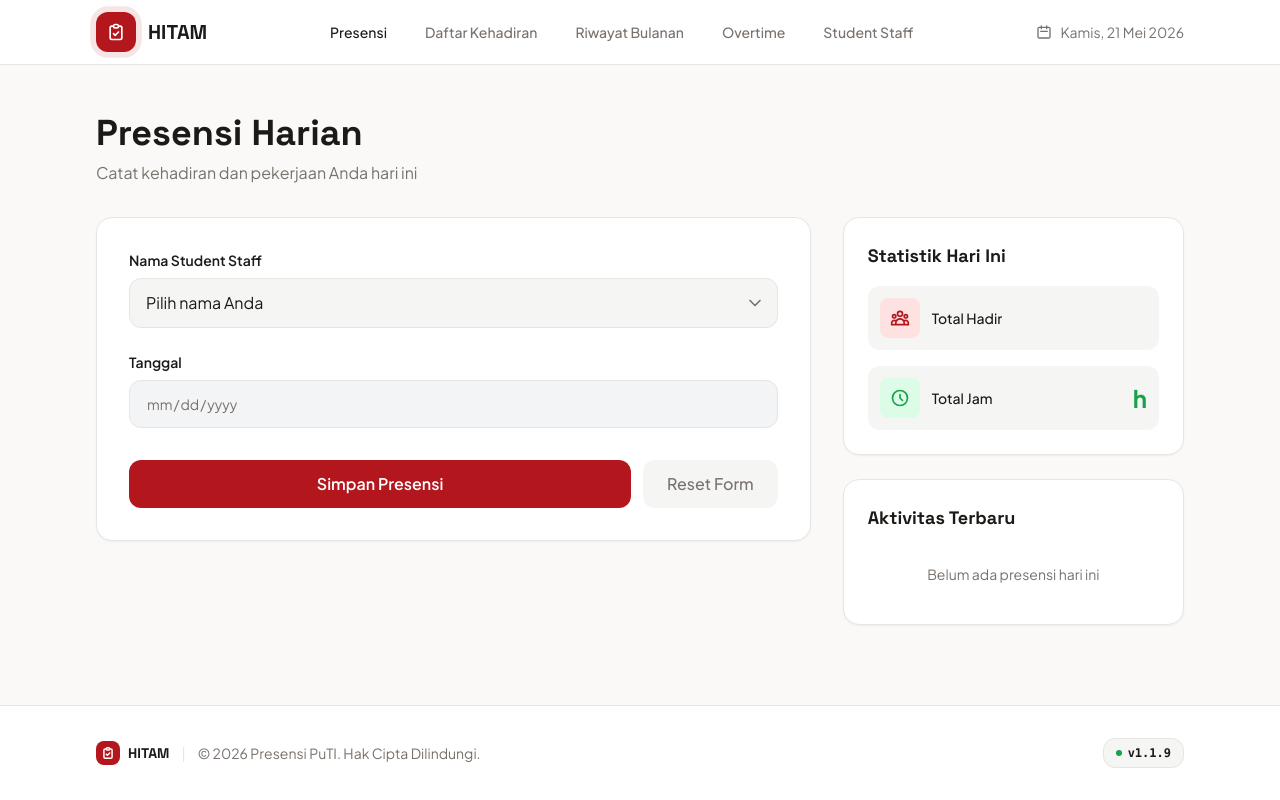
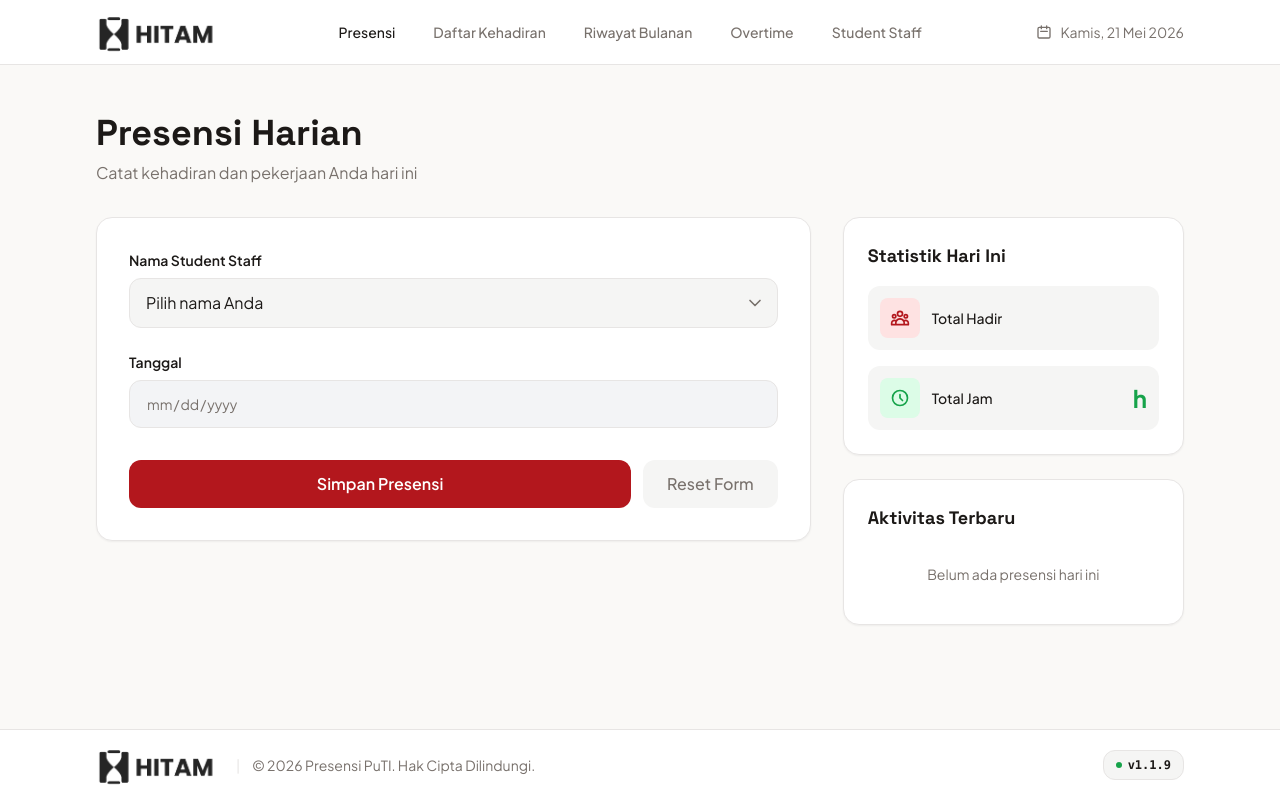
Before and after one commit to alirfanyasin/Presensi-PuTI, a Node server app: template views/presensi.ejs in a window 1280 px wide. Run offline with Node 20, Linux system fonts and the light colour scheme; the template is opened without the code that fills it, so the values that code supplies are empty; some libraries are stand-ins or nearby versions.

Commit message:
feat: update logo

```diff
--- a/app.js
+++ b/app.js
@@ -34,6 +34,7 @@ app.set("view engine", "ejs");
 app.set("views", path.join(__dirname, "views"));
 app.use(bodyParser.urlencoded({ limit: "50mb", extended: true }));
 app.use(bodyParser.json({ limit: "50mb" }));
+app.use(express.static(path.join(__dirname, "public")));
 app.use("/uploads", express.static(path.join(__dirname, "uploads")));
 
 const uploadsDir = path.join(__dirname, "uploads");
--- a/views/partials/footer.ejs
+++ b/views/partials/footer.ejs
@@ -1,17 +1,11 @@
 <!-- Footer -->
-<footer class="bg-card border-t border-border mt-auto py-6 sm:py-8 z-40 transition-all duration-300">
+<footer class="bg-card border-t border-border mt-auto  transition-all duration-300">
     <div class="max-w-6xl mx-auto px-4 sm:px-6 lg:px-8 flex flex-col md:flex-row items-center justify-between gap-4">
 
         <!-- Left side: App Info & Copyright -->
         <div class="flex flex-col sm:flex-row items-center gap-2 sm:gap-3 text-sm text-muted text-center md:text-left">
             <div class="flex items-center gap-2">
-                <div class="w-6 h-6 bg-accent rounded-lg flex items-center justify-center">
-                    <svg class="w-3.5 h-3.5 text-white" fill="none" stroke="currentColor" viewBox="0 0 24 24">
-                        <path stroke-linecap="round" stroke-linejoin="round" stroke-width="2.5"
-                            d="M9 5H7a2 2 0 00-2 2v12a2 2 0 002 2h10a2 2 0 002-2V7a2 2 0 00-2-2h-2M9 5a2 2 0 002 2h2a2 2 0 002-2M9 5a2 2 0 012-2h2a2 2 0 012 2m-6 9l2 2 4-4" />
-                    </svg>
-                </div>
-                <span class="font-display font-bold text-fg">HITAM</span>
+                <img src="/logo_typography.png" alt="HITAM Logo" class="h-auto w-32">
             </div>
             <span class="hidden sm:inline text-border">|</span>
             <span>&copy; <%= new Date().getFullYear() %> Presensi PuTI. Hak Cipta Dilindungi.</span>
--- a/views/partials/nav.ejs
+++ b/views/partials/nav.ejs
@@ -1,39 +1,42 @@
 <!-- Navigation -->
 <nav class="bg-card border-b border-border sticky top-0 z-50">
     <div class="max-w-6xl mx-auto px-4 sm:px-6 lg:px-8">
-            <div class="flex flex-col sm:flex-row sm:items-center sm:justify-between h-auto sm:h-16 py-3 sm:py-0 gap-3 sm:gap-4">
+        <div
+            class="flex flex-col sm:flex-row sm:items-center sm:justify-between h-auto sm:h-16 py-3 sm:py-0 gap-3 sm:gap-4">
 
             <!-- Logo & Date (Top row on mobile, left on desktop) -->
             <div class="flex items-center justify-between sm:justify-start gap-3 w-full sm:w-auto">
                 <div class="flex items-center gap-3">
-                        <div class="w-10 h-10 bg-accent rounded-xl flex items-center justify-center logo-pulse">
-                            <svg class="w-5 h-5 text-white" fill="none" stroke="currentColor" viewBox="0 0 24 24">
-                                <path stroke-linecap="round" stroke-linejoin="round" stroke-width="2" d="M9 5H7a2 2 0 00-2 2v12a2 2 0 002 2h10a2 2 0 002-2V7a2 2 0 00-2-2h-2M9 5a2 2 0 002 2h2a2 2 0 002-2M9 5a2 2 0 012-2h2a2 2 0 012 2m-6 9l2 2 4-4"/>
-                            </svg>
-                        </div>
-                        <h1 class="font-display text-xl font-bold text-fg">HITAM</h1>
+                    <img src="/logo_typography.png" alt="HITAM Logo" class="h-auto w-32">
                 </div>
                 <!-- Date Display on Mobile -->
-                    <div class="flex sm:hidden items-center gap-1.5 text-xs font-semibold text-accent bg-accentLight/40 px-3 py-1.5 rounded-xl">
+                <div
+                    class="flex sm:hidden items-center gap-1.5 text-xs font-semibold text-accent bg-accentLight/40 px-3 py-1.5 rounded-xl">
                     <span id="currentDateMobile"></span>
                 </div>
             </div>
 
             <!-- Nav Links (Bottom row on mobile, centered/right on desktop) -->
-                <div class="flex items-center gap-1.5 overflow-x-auto w-full sm:w-auto -mx-4 px-4 sm:mx-0 sm:px-0 pb-1 sm:pb-0 hide-scrollbar justify-start">
-                    <a href="/" class="nav-item <%= path === '/' ? 'active text-fg' : 'text-muted' %> px-4 py-2 text-sm font-medium rounded-xl hover:bg-inputBg transition-all btn-press whitespace-nowrap">
+            <div
+                class="flex items-center gap-1.5 overflow-x-auto w-full sm:w-auto -mx-4 px-4 sm:mx-0 sm:px-0 pb-1 sm:pb-0 hide-scrollbar justify-start">
+                <a href="/"
+                    class="nav-item <%= path === '/' ? 'active text-fg' : 'text-muted' %> px-4 py-2 text-sm font-medium rounded-xl hover:bg-inputBg transition-all btn-press whitespace-nowrap">
                     Presensi
                 </a>
-                    <a href="/daftar-kehadiran" class="nav-item <%= path === '/daftar-kehadiran' ? 'active text-fg' : 'text-muted' %> px-4 py-2 text-sm font-medium rounded-xl hover:bg-inputBg transition-all btn-press whitespace-nowrap">
+                <a href="/daftar-kehadiran"
+                    class="nav-item <%= path === '/daftar-kehadiran' ? 'active text-fg' : 'text-muted' %> px-4 py-2 text-sm font-medium rounded-xl hover:bg-inputBg transition-all btn-press whitespace-nowrap">
                     Daftar Kehadiran
                 </a>
-                    <a href="/riwayat-bulanan" class="nav-item <%= path.startsWith('/riwayat-bulanan') || path.startsWith('/detail-bulanan') ? 'active text-fg' : 'text-muted' %> px-4 py-2 text-sm font-medium rounded-xl hover:bg-inputBg transition-all btn-press whitespace-nowrap">
+                <a href="/riwayat-bulanan"
+                    class="nav-item <%= path.startsWith('/riwayat-bulanan') || path.startsWith('/detail-bulanan') ? 'active text-fg' : 'text-muted' %> px-4 py-2 text-sm font-medium rounded-xl hover:bg-inputBg transition-all btn-press whitespace-nowrap">
                     Riwayat Bulanan
                 </a>
-                    <a href="/overtime" class="nav-item <%= path === '/overtime' ? 'active text-fg' : 'text-muted' %> px-4 py-2 text-sm font-medium rounded-xl hover:bg-inputBg transition-all btn-press whitespace-nowrap">
+                <a href="/overtime"
+                    class="nav-item <%= path === '/overtime' ? 'active text-fg' : 'text-muted' %> px-4 py-2 text-sm font-medium rounded-xl hover:bg-inputBg transition-all btn-press whitespace-nowrap">
                     Overtime
                 </a>
-                    <a href="/student-staff" class="nav-item <%= path === '/student-staff' ? 'active text-fg' : 'text-muted' %> px-4 py-2 text-sm font-medium rounded-xl hover:bg-inputBg transition-all btn-press whitespace-nowrap">
+                <a href="/student-staff"
+                    class="nav-item <%= path === '/student-staff' ? 'active text-fg' : 'text-muted' %> px-4 py-2 text-sm font-medium rounded-xl hover:bg-inputBg transition-all btn-press whitespace-nowrap">
                     Student Staff
                 </a>
             </div>
@@ -41,7 +44,8 @@
             <!-- Date Display (Desktop only) -->
             <div class="hidden sm:flex items-center gap-2 text-sm text-muted">
                 <svg class="w-4 h-4" fill="none" stroke="currentColor" viewBox="0 0 24 24">
-                        <path stroke-linecap="round" stroke-linejoin="round" stroke-width="2" d="M8 7V3m8 4V3m-9 8h10M5 21h14a2 2 0 002-2V7a2 2 0 00-2-2H5a2 2 0 00-2 2v12a2 2 0 002 2z"/>
+                    <path stroke-linecap="round" stroke-linejoin="round" stroke-width="2"
+                        d="M8 7V3m8 4V3m-9 8h10M5 21h14a2 2 0 002-2V7a2 2 0 00-2-2H5a2 2 0 00-2 2v12a2 2 0 002 2z" />
                 </svg>
                 <span id="currentDateDesktop"></span>
             </div>
```
Also changed, not shown: public/logo_typography.png (added). Lines whose indentation alone changed are shown as unchanged.
